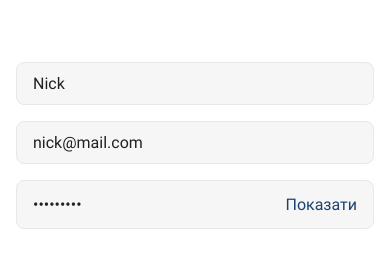
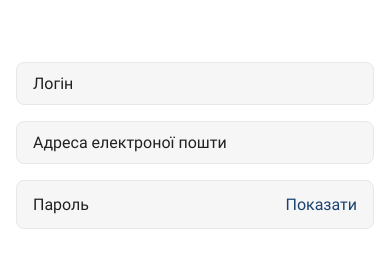
Before and after one commit to NikolayLemehov/goit-hw-react-native, a React Native app: screen /registration in a window 390 px wide. Shown: the part 408-678 px from the top of the page. Built offline with nearby package versions, Linux system fonts and the light colour scheme.

Commit message:
fix: init auth value

```diff
--- a/src/screens/auth/LoginScreen/LoginScreen.jsx
+++ b/src/screens/auth/LoginScreen/LoginScreen.jsx
@@ -16,7 +16,12 @@ import {useDispatch} from 'react-redux';
 import authOperations from '../../../redux/auth/authOperations';
 import '../../../firebase/config';
 
-const initValues = {email: 'nick1@mail.com', password: '1234qwerA'};
+const initValues = {
+  email: '',
+  password: '',
+  // email: 'nick1@mail.com',
+  // password: '1234qwerA',
+};
 const initFocus = {email: false, password: false};
 
 export default function LoginScreen({navigation}) {
--- a/src/screens/auth/RegistrationScreen/RegistrationScreen.jsx
+++ b/src/screens/auth/RegistrationScreen/RegistrationScreen.jsx
@@ -16,7 +16,14 @@ import KeyboardContainer from '../../../components/KeyboardContainer/KeyboardCon
 import {useDispatch} from 'react-redux';
 import authOperations from '../../../redux/auth/authOperations';
 
-const initValues = { email: 'nick@mail.com', password: '1234qwerA', nickname: 'Nick' };
+const initValues = {
+  email: '',
+  password: '',
+  nickname: '',
+  // email: 'nick@mail.com',
+  // password: '1234qwerA',
+  // nickname: 'Nick',
+};
 const initFocus = { email: false, password: false, nickname: false };
 
 export default function RegistrationScreen({ navigation }) {
```
